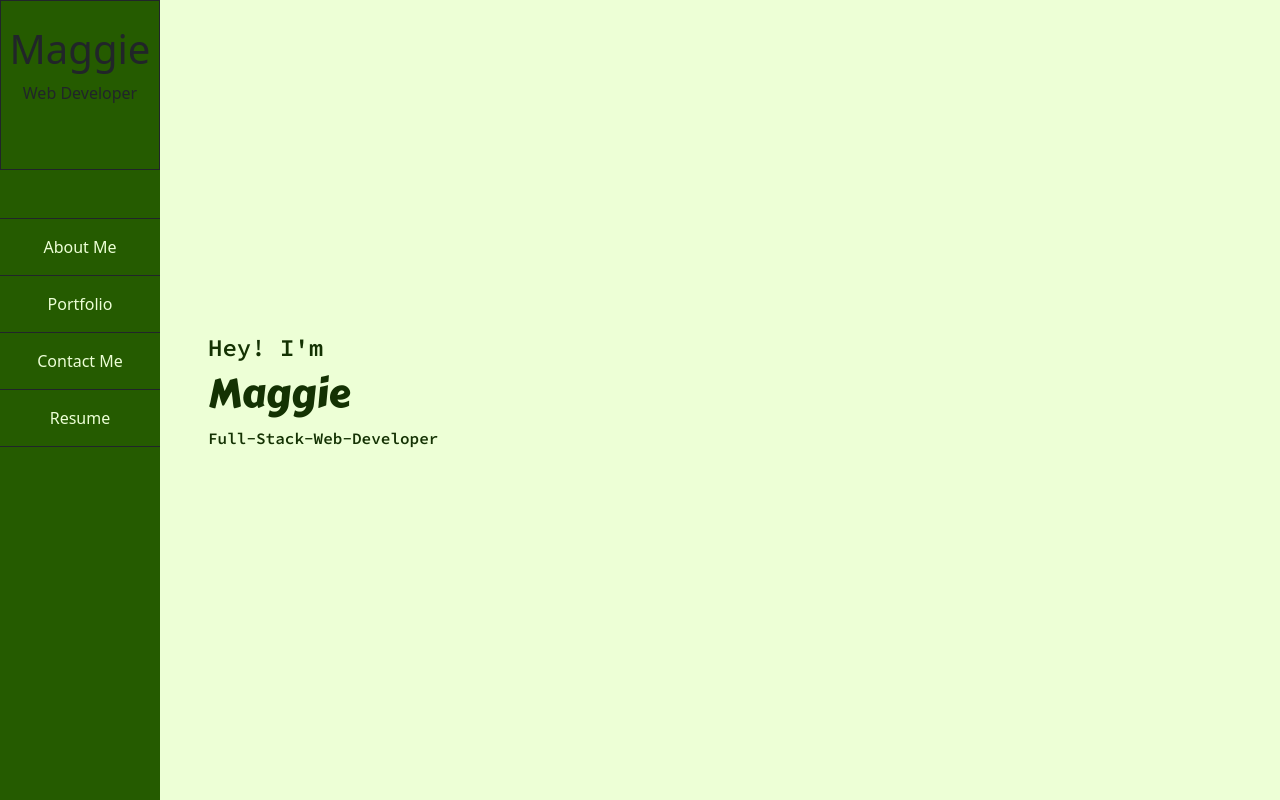
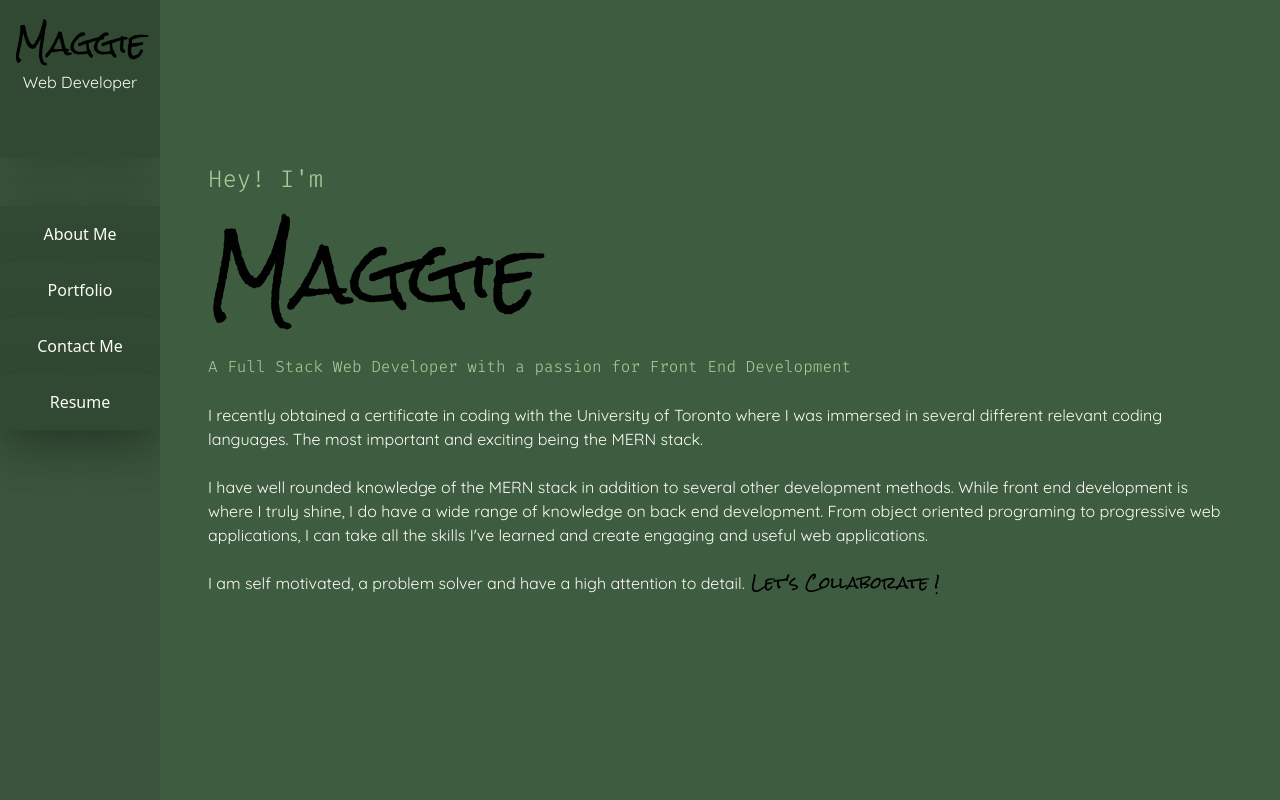
Before and after one commit to maggiejoe/maggies-react-portfolio, a React (Create React App) app: page / in a window 1280 px wide. Built offline with nearby package versions, Linux system fonts and the light colour scheme.

Commit message:
all styping on about page complete

```diff
--- a/package.json
+++ b/package.json
@@ -12,6 +12,8 @@
     "react-bootstrap": "^2.4.0",
     "react-dom": "^18.2.0",
     "react-pro-sidebar": "^0.7.1",
+    "react-router": "^6.3.0",
+    "react-router-dom": "^6.3.0",
     "react-scripts": "5.0.1",
     "web-vitals": "^2.1.4"
   },
--- a/public/index.html
+++ b/public/index.html
@@ -1,14 +1,12 @@
 <!DOCTYPE html>
 <html lang="en">
+
 <head>
   <meta charset="utf-8" />
   <link rel="icon" href="%PUBLIC_URL%/favicon.ico" />
   <meta name="viewport" content="width=device-width, initial-scale=1" />
   <meta name="theme-color" content="#000000" />
-    <meta
-      name="description"
-      content="Web site created using create-react-app"
-    />
+  <meta name="description" content="Web site created using create-react-app" />
   <link rel="apple-touch-icon" href="%PUBLIC_URL%/logo192.png" />
   <!--
       manifest.json provides metadata used when your web app is installed on a
@@ -28,12 +26,13 @@
   <!-- GOOGLE FONTS -->
   <link rel="preconnect" href="https://fonts.googleapis.com">
   <link rel="preconnect" href="https://fonts.gstatic.com" crossorigin>
-    <link href="https://fonts.googleapis.com/css2?family=Merriweather+Sans:wght@300;800&family=Quicksand:wght@300;700&family=Saira+Condensed:wght@300;900&family=Source+Code+Pro:wght@400;500;600&display=swap" rel="stylesheet">
-
-    <link href="https://fonts.googleapis.com/css2?family=Carter+One&display=swap" rel="stylesheet">
+  <link
+    href="https://fonts.googleapis.com/css2?family=Covered+By+Your+Grace&family=Fira+Code:wght@300&family=Quicksand:wght@300;400;700&family=Rock+Salt&display=swap"
+    rel="stylesheet">
 
   <title>Maggie's React Portfolio</title>
 </head>
+
 <body>
   <noscript>You need to enable JavaScript to run this app.</noscript>
   <div id="root"></div>
@@ -48,4 +47,5 @@
       To create a production bundle, use `npm run build` or `yarn build`.
     -->
 </body>
+
 </html>
--- a/src/App.css
+++ b/src/App.css
@@ -1,10 +1,11 @@
 /* GLOBAL STYLES */
 :root {
-  --forest-green: #143203ff;
-  --blue: #a6d8e3ff;
-  --lincoln-green: #255b00ff;
-  --bright-green: #d3fa81ff;
-  --light-green: #edffd6ff;
+  --kombu-green: #3A553B;
+  --hunter-green: #3E5C3F;
+  --dark-green: #314933;
+  --sea-green: #A5CA96;
+  --black: #010101;
+  --white: #FCFCF6;
 }
 
 * {
@@ -17,38 +18,56 @@ li {
 }
 
 main {
-  background-color: var(--light-green);
+  background-color: var(--hunter-green);
   position: absolute;
   left: 160px;
   right: 0;
 }
 
 html, body {
-  background-color: var(--light-green) !important;
+  background-color: var(--hunter-green) !important;
   height: 100vh;
   right: 0;
 
 }
 
 #text-color {
-  color: var(--forest-green);
+  color: var(--sea-green);
 }
 
 .intro-text {
-  font-family: 'Source Code Pro', monospace;
-  font-weight: 600;
+  font-family: 'Fira Code', monospace;
+  font-weight: 300;
+  color: var(--sea-green);
 }
 
 .name-text {
-  font-family: 'Carter One', cursive;
-  /* font-size:500%; */
+  font-family: 'Rock Salt', cursive;
+  font-size: 500%;
+  color: var(--black);
+}
 
+.name-text-2 {
+  font-family: 'Rock Salt', cursive;
+  color: var(--black);
+}
+
+.name-text-header {
+  font-family: 'Rock Salt', cursive;
+  font-size: xx-large;
+  color: var(--black);
+}
+
+.all-text {
+  font-family: 'Quicksand', sans-serif;
+  font-weight: 400;
+  color: var(--white);
 }
 
 /* HEADER/NAVIGATION */
 
 #header {
-  background-color: var(--lincoln-green);
+  background-color: var(--kombu-green);
   height: 100vh;
   width: 10rem;
   top: 0;
@@ -60,16 +79,20 @@ html, body {
 }
 
 #headerText {
-  color: var(--light-green);
+  color: var(--sea-green);
 }
 
 #navText {
-  color: var(--light-green);
+  color: var(--white);
   width: 100%;
 }
 
 #navText:hover {
-  color: var(--blue);
+  color: var(--sea-green);
+}
+
+.nav-bg {
+  background-color: var(--dark-green);
 }
 
 /* FOOTER */
--- a/src/components/About/index.js
+++ b/src/components/About/index.js
@@ -1,5 +1,4 @@
 import React from 'react';
-// import selfPortrait from '../../assets/images/self-portrait.png';
 
 function About() {
     return (
@@ -7,17 +6,24 @@ function About() {
             <div className='container d-flex flex-wrap justify-content-start align-items-center'  style={{ height: "100vh" }}>
                 <div className='row'>
                     <div className='col-12 p-5'>
-                        <h1 id='text-color' className='intro-text fs-4'>Hey! I'm</h1>
-                        <h1 id='text-color' className='name-text'>Maggie</h1>
-                        <p id='text-color' className='intro-text'>
-                        Full-Stack-Web-Developer
+                        <h1 className='intro-text fs-4 pb-4'>Hey! I'm</h1>
+                        <h1 className='name-text pb-4'>Maggie</h1>
+                        <p className='all-text intro-text'>
+                        <span className='intro-text'>A Full Stack Web Developer with a passion for Front End Development</span>
+                        < br/>
+                        < br/>
+                        I recently obtained a certificate in coding with the University of Toronto where I was immersed in several different relevant coding languages. The most important and exciting being the MERN stack.
+                        < br/>
+                        < br/>
+                        I have well rounded knowledge of the MERN stack in addition to several other development methods. While front end development is where I truly shine, I do have a wide range of knowledge on back end development. From object oriented programing to progressive web applications, I can take all the skills I've learned and create engaging and useful web applications.
+                        < br/>
+                        < br/>
+                        I am self motivated, a problem solver and have a high attention to detail.<span className='name-text-2'><a href='/' className='text-decoration-none name-text-2'> Let's Collaborate !</a></span>
+                        < br/>
+                        < br/>
                     </p>
                     </div>
                 </div>
-                {/* <img src={selfPortrait} id='img-border' className='mb-4' style={{ width: "25%" }} alt='Self portrait' /> */}
-                {/* <div className='col-6'>
-
-                </div> */}
             </div>
         </section>
     );
--- a/src/components/Contact/index.js
+++ b/src/components/Contact/index.js
@@ -41,20 +41,20 @@ function ContactForm() {
       <h2 id='text-color' className='mb-4'>Contact Me</h2>
 
       {/* contact form */}
-      <form id="contact-form d-flex justify-content-between mb-5" onSubmit={handleSubmit}>
-        <div className=''>
+      <form id="contact-form mb-5" onSubmit={handleSubmit}>
+        <div className='d-flex justify-content-center align-items-center'  style={{ height: "80vh" }}>
           <div className='col-6'>
             <div className='pb-3'>
-              <label id='text-color' className='form-label' htmlFor="name">Name </label>
+              {/* <label id='text-color' className='form-label' htmlFor="name">Name </label> */}
               <input type="text" name="name" className='form-control' placeholder="Name" defaultValue={name} onBlur={handleChange} />
             </div>
             <div className='pb-3'>
-              <label id='text-color' className='form-label' htmlFor="email">Email Address </label>
+              {/* <label id='text-color' className='form-label' htmlFor="email">Email Address </label> */}
               <input type="email" name="email" className='form-control' placeholder="Email" defaultValue={email} onBlur={handleChange} />
             </div>
             <div className='pb-3'>
-              <label id='text-color' className='form-label' htmlFor="message">Message </label>
-              <textarea name="message" rows="8" className='form-control' placeholder="message" defaultValue={message} onBlur={handleChange} />
+              {/* <label id='text-color' className='form-label' htmlFor="message">Please write a brief message below</label> */}
+              <textarea name="message" rows="8" className='form-control' placeholder="Message" defaultValue={message} onBlur={handleChange} />
             </div>
             {errorMessage && (
               <div>
--- a/src/components/Header/index.js
+++ b/src/components/Header/index.js
@@ -10,7 +10,7 @@ function Header(props) {
     } = props
 
     return (
-        <section id='header' className='d-flex flex-column justify-content-start align-items-center'>
+        <section id='header' className='d-flex flex-column justify-content-between align-items-center'>
             <header className=''>
                 <div className=''>
                     {/* <div className='py-4'>
--- a/src/components/Naviation/index.js
+++ b/src/components/Naviation/index.js
@@ -9,14 +9,14 @@ function Navigation(props) {
 
     return (
         <div className=''>
-            <div className='d-flex flex-wrap pt-4 pb-5 mb-5 align-items-start justify-content-center border border-dark'>
-                <h1>Maggie</h1>
-                <p>Web Developer</p>
+            <div className='nav-bg d-flex flex-wrap pt-4 pb-5 mb-5 align-items-start justify-content-center shadow-lg'>
+                <h1 className='name-text-header'>Maggie</h1>
+                <p className='all-text'>Web Developer</p>
             </div>
-            <div className='justify-content-center border-top border-dark mt-5'>
+            <div className='justify-content-center align-items-center shadow-lg mt-5'>
                 {categories.map((category) => (
                     <li
-                        id='navText' className={`p-3 border-bottom border-dark ${currentCategory.name === category.name && ""
+                        id='navText' className={`p-3 nav-bg shadow-lg ${currentCategory.name === category.name && ""
                             }`}
                         key={category.name}
                     >
--- a/src/components/Project/index.js
+++ b/src/components/Project/index.js
@@ -13,45 +13,44 @@ function Project() {
 
     const projects = [
         {
-            name: 'The Lazy Plant Caretaker',
+            name: 'First Portfolio',
             photo: project1,
-            url: 'https://project02group12.github.io/lazy-plant-caretaker/',
-            gitHub: 'https://github.com/project02group12/lazy-plant-caretaker.git'
-
+            url: 'https://maggiejoe.github.io/Portfolio/',
+            gitHub: 'https://github.com/maggiejoe/Portfolio.git'
+        },
+        {
+            name: 'Code Quiz',
+            photo: project2,
+            url: 'https://maggiejoe.github.io/code-quiz/',
+            gitHub: 'https://github.com/maggiejoe/code-quiz.git'
         },
         {
             name: 'Trip It',
-            photo: project2,
+            photo: project3,
             url: 'https://p1group5.github.io/trip-it/',
             gitHub: 'https://github.com/P1Group5/trip-it.git'
 
         },
         {
-            name: 'Workday Scheduler',
-            photo: project3,
-            url: 'https://maggiejoe.github.io/work-day-scheduler/',
-            gitHub: 'https://github.com/maggiejoe/work-day-scheduler.git'
-
-        },
-        {
             name: 'Code Quiz',
             photo: project4,
-            url: 'https://maggiejoe.github.io/code-quiz/',
-            gitHub: 'https://github.com/maggiejoe/code-quiz.git'
+            url: 'https://maggiejoe.github.io/password-generator/',
+            gitHub: 'https://github.com/maggiejoe/password-generator.git'
 
         },
         {
             name: 'Password Generator',
             photo: project5,
-            url: 'https://maggiejoe.github.io/password-generator/',
-            gitHub: 'https://github.com/maggiejoe/password-generator.git'
+            url: 'https://maggiejoe.github.io/work-day-scheduler/',
+            gitHub: 'https://github.com/maggiejoe/work-day-scheduler.git'
+
 
         },
         {
-            name: 'First Portfolio',
+            name: 'The Lazy Plant Caretaker',
             photo: project6,
-            url: 'https://maggiejoe.github.io/Portfolio/',
-            gitHub: 'https://github.com/maggiejoe/Portfolio.git'
+            url: 'https://lazy-plant-caretaker.herokuapp.com/',
+            gitHub: 'https://github.com/project02group12/lazy-plant-caretaker.git'
 
         },
         {
```
Also changed, not shown: src/components/Resume/index.js (+19 -19 lines), 1 other file (tests, documents, lock files or other folders). Lines whose indentation alone changed are shown as unchanged.
